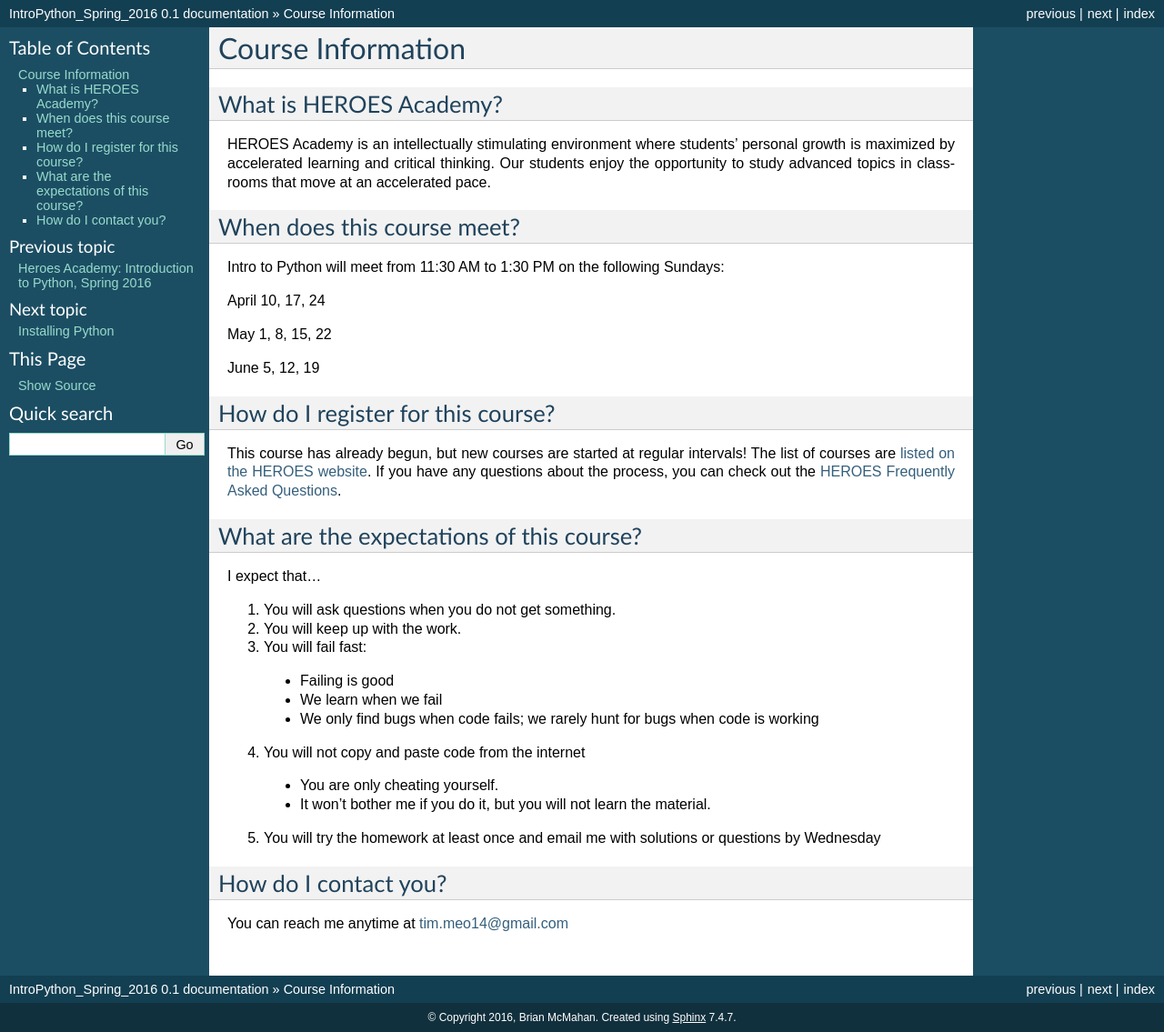
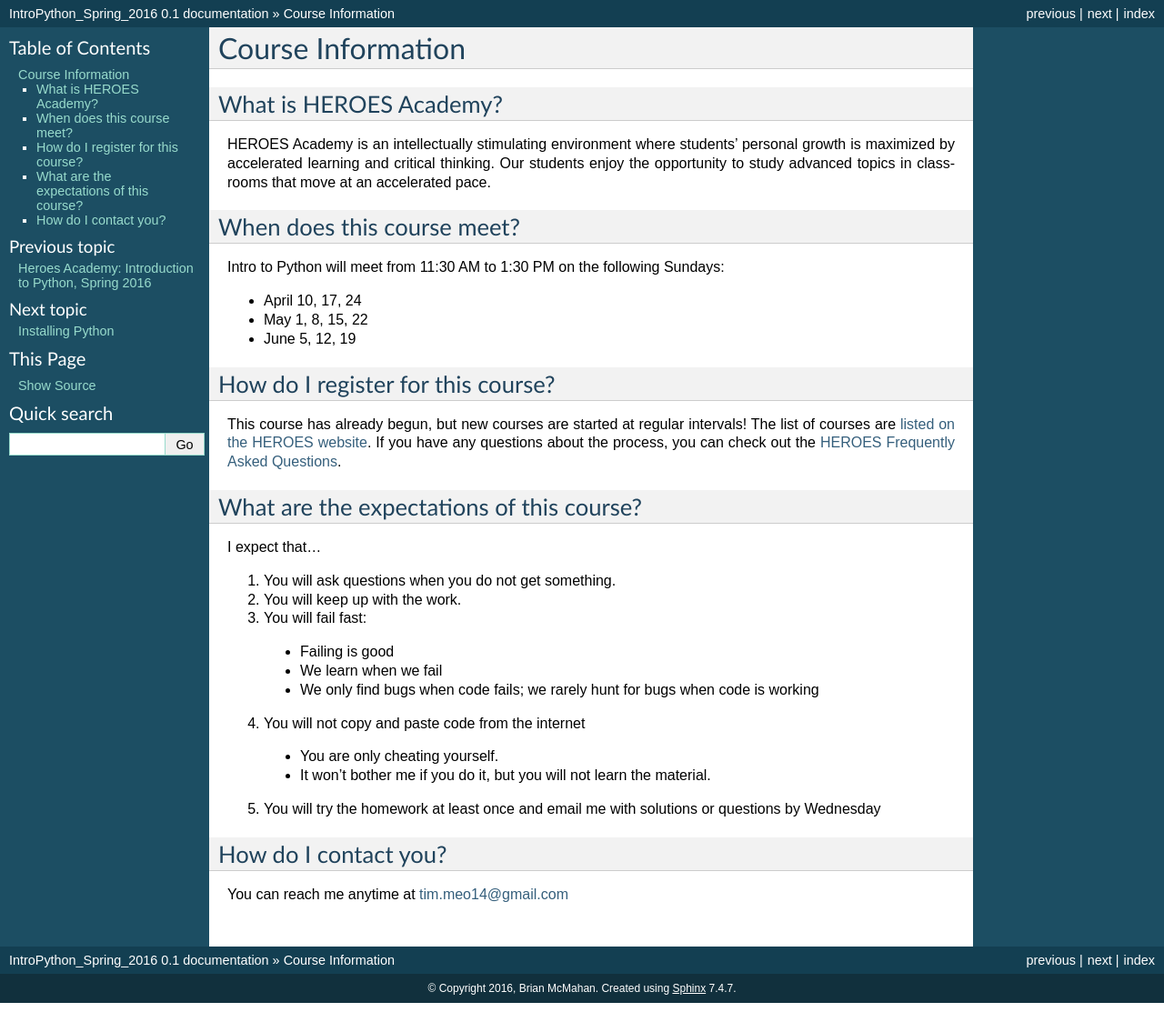
Before and after one commit to Heroes-Academy/Intro-to-Python-Spring-2016, a Sphinx documentation site: the page built from docs/source/info.rst, in a window 1280 px wide. Shown: the whole page at 91% size. Built offline with Sphinx 7.4.7, drawn with Linux system fonts in a browser that asks for light colours; after the commit the page ends 1103 px from its top, so only the background shows below that.

```diff
--- a/docs/source/info.rst
+++ b/docs/source/info.rst
@@ -11,11 +11,9 @@ When does this course meet?
 
 Intro to Python will meet from 11:30 AM to 1:30 PM on the following Sundays:
 
-April 10, 17, 24
-
-May 1, 8, 15, 22
-
-June 5, 12, 19
+- April 10, 17, 24
+- May 1, 8, 15, 22
+- June 5, 12, 19
 
 How do I register for this course?
 ----------------------------------
```
